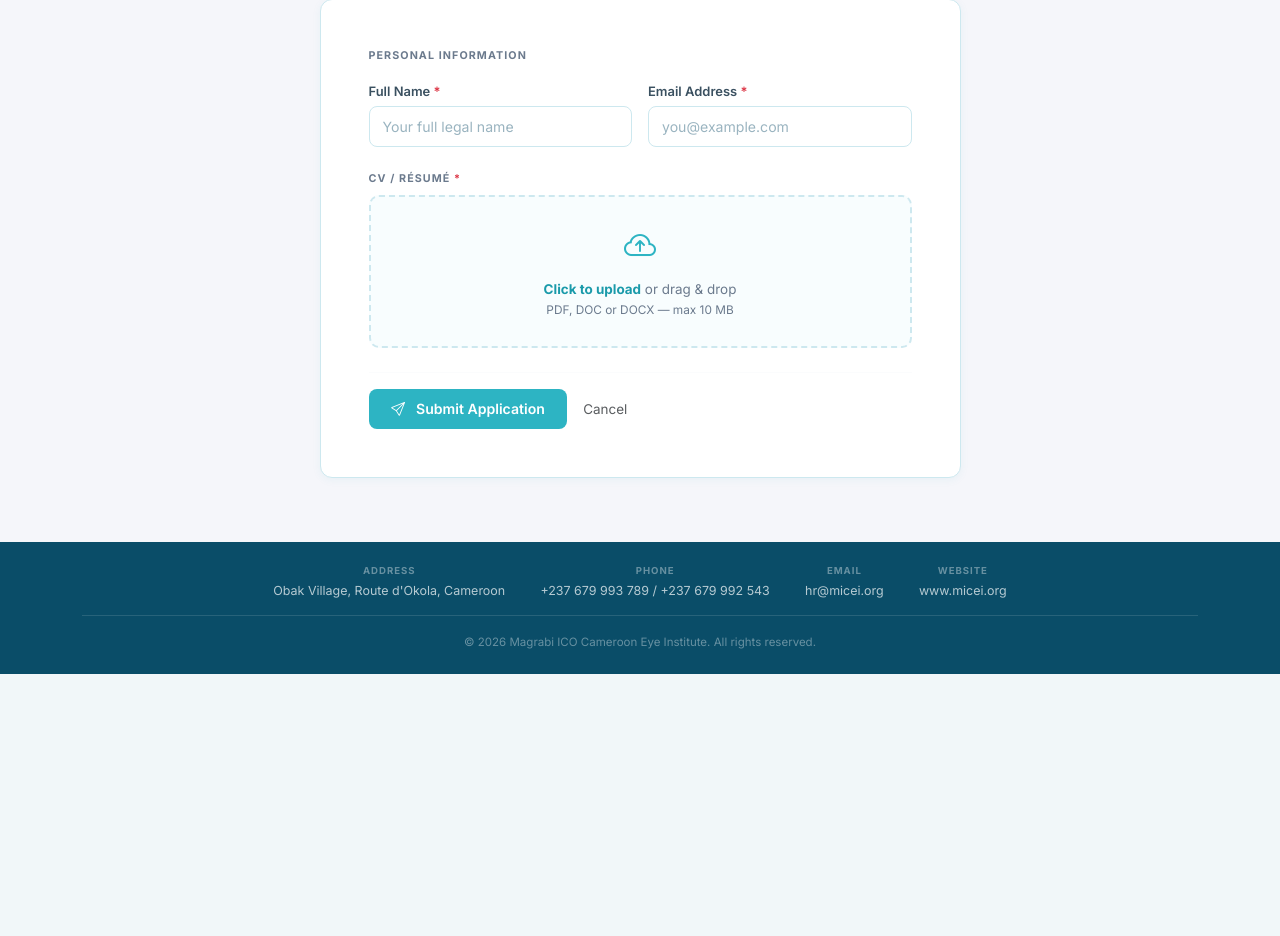
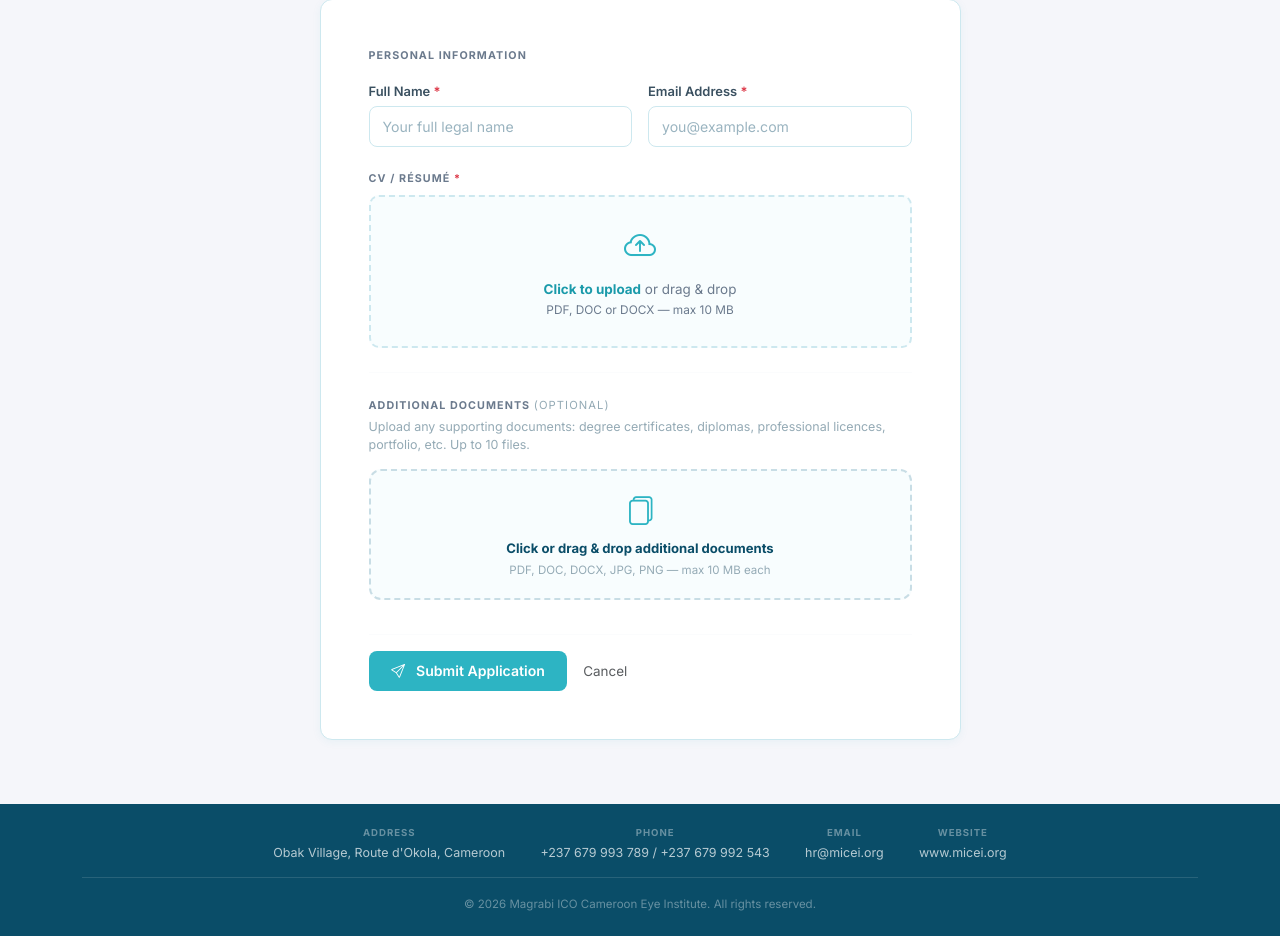
Before and after one commit to 44bryan/Leave-System, a Django app: template recruitment/templates/recruitment/apply.html in a window 1280 px wide. Shown: the part 302-1238 px from the top of the page. Before the commit the page ends 976 px from the top, so only its background shows below. Run offline with Django 5.2, Linux system fonts and the light colour scheme; the template is opened without the code that fills it, so the values that code supplies are empty.

Commit message:
Add multi-file additional documents upload to application form
- Apply form: new 'Additional Documents' section with drag-and-drop
  multi-file zone; applicants can upload up to 10 extra files (PDF,
  DOC, DOCX, JPG, PNG) such as certificates, diplomas, licences
- JS: DataTransfer-based file list with per-file remove (×) chips
- View: save each extra doc as ApplicationAnswer(extra_doc_N)
- Applicant detail: show extra docs as labelled download buttons
- AI analysis: extract text from extra PDFs and include in prompt
  so certificates and diplomas factor into the scoring

Co-Authored-By: Claude Sonnet 4.6 <noreply@anthropic.com>

```diff
--- a/recruitment/templates/recruitment/apply.html
+++ b/recruitment/templates/recruitment/apply.html
@@ -144,6 +144,26 @@
                     </div>
                     {% endif %}
 
+                    <!-- Additional Documents -->
+                    <hr style="border-color:#edf2f7;" class="mt-4 mb-4">
+                    <p class="section-label mb-1">{% trans "Additional Documents" %} <span style="font-size:.7rem;font-weight:400;color:#94aab5;">({% trans "optional" %})</span></p>
+                    <p style="font-size:.78rem;color:#94aab5;margin-bottom:.85rem;">{% trans "Upload any supporting documents: degree certificates, diplomas, professional licences, portfolio, etc. Up to 10 files." %}</p>
+
+                    <div id="extraDropZone"
+                         style="border:2px dashed #c8dde5;border-radius:12px;padding:1.2rem 1rem;cursor:pointer;background:#f8fdfe;text-align:center;transition:border-color .2s,background .2s;"
+                         onclick="document.getElementById('extraDocsInput').click()"
+                         ondragover="event.preventDefault();this.style.borderColor='#2db4c3';this.style.background='#e8f6f9';"
+                         ondragleave="this.style.borderColor='#c8dde5';this.style.background='#f8fdfe';"
+                         ondrop="handleExtraDrop(event)">
+                        <i class="bi bi-files" style="font-size:1.8rem;color:#2db4c3;display:block;margin-bottom:.4rem;"></i>
+                        <p style="margin:0;font-size:.82rem;font-weight:700;color:#0A4D68;">{% trans "Click or drag & drop additional documents" %}</p>
+                        <p style="margin:.15rem 0 0;font-size:.72rem;color:#94aab5;">{% trans "PDF, DOC, DOCX, JPG, PNG — max 10 MB each" %}</p>
+                    </div>
+                    <input type="file" id="extraDocsInput" name="extra_docs" multiple
+                           accept=".pdf,.doc,.docx,.jpg,.jpeg,.png"
+                           style="display:none;" onchange="addExtraDocs(this.files)">
+                    <ul id="extraDocList" style="list-style:none;padding:0;margin:.6rem 0 0;display:flex;flex-wrap:wrap;gap:.4rem;"></ul>
+
                     <hr class="mt-4" style="border-color:#edf2f7;">
                     <div class="d-flex gap-3 align-items-center mt-3 flex-wrap">
                         <button type="submit" class="btn-primary-pub" id="submitBtn">
@@ -179,6 +199,49 @@
         e.preventDefault(); dropZone.classList.remove('dragover');
         if (e.dataTransfer.files.length) { cvInput.files = e.dataTransfer.files; handleFile(cvInput); }
     });
+    // ── Extra documents multi-upload ──────────────────────────────────────
+    var extraFilesStore = new DataTransfer();
+
+    function renderExtraList() {
+        var list = document.getElementById('extraDocList');
+        list.innerHTML = '';
+        var zone = document.getElementById('extraDropZone');
+        var count = extraFilesStore.files.length;
+        zone.style.borderColor = count > 0 ? '#2db4c3' : '';
+        zone.style.background  = count > 0 ? '#e8f6f9' : '';
+        Array.from(extraFilesStore.files).forEach(function(f, i) {
+            var li = document.createElement('li');
+            li.style.cssText = 'display:inline-flex;align-items:center;gap:5px;background:#e4f3f6;border-radius:20px;padding:.25em .75em;font-size:.72rem;font-weight:600;color:#0A4D68;';
+            li.innerHTML = '<i class="bi bi-file-earmark-check" style="color:#2db4c3;"></i>' + f.name +
+                '<button type="button" onclick="removeExtraDoc(' + i + ')" style="background:none;border:none;padding:0;margin-left:2px;color:#94aab5;cursor:pointer;font-size:.8rem;line-height:1;">&times;</button>';
+            list.appendChild(li);
+        });
+        document.getElementById('extraDocsInput').files = extraFilesStore.files;
+    }
+
+    function addExtraDocs(fileList) {
+        Array.from(fileList).forEach(function(f) {
+            if (extraFilesStore.files.length < 10) extraFilesStore.items.add(f);
+        });
+        renderExtraList();
+    }
+
+    function removeExtraDoc(index) {
+        var newDT = new DataTransfer();
+        Array.from(extraFilesStore.files).forEach(function(f, i) {
+            if (i !== index) newDT.items.add(f);
+        });
+        extraFilesStore = newDT;
+        renderExtraList();
+    }
+
+    function handleExtraDrop(e) {
+        e.preventDefault();
+        var zone = document.getElementById('extraDropZone');
+        zone.style.borderColor = ''; zone.style.background = '';
+        addExtraDocs(e.dataTransfer.files);
+    }
+
     function markDocUploaded(fieldName, input) {
         var box = document.getElementById('box_' + fieldName);
         var lbl = document.getElementById('lbl_' + fieldName);
```
Also changed, not shown: recruitment/templates/recruitment/applicant_detail.html (+16 -0 lines), recruitment/views.py (+38 -0 lines).
